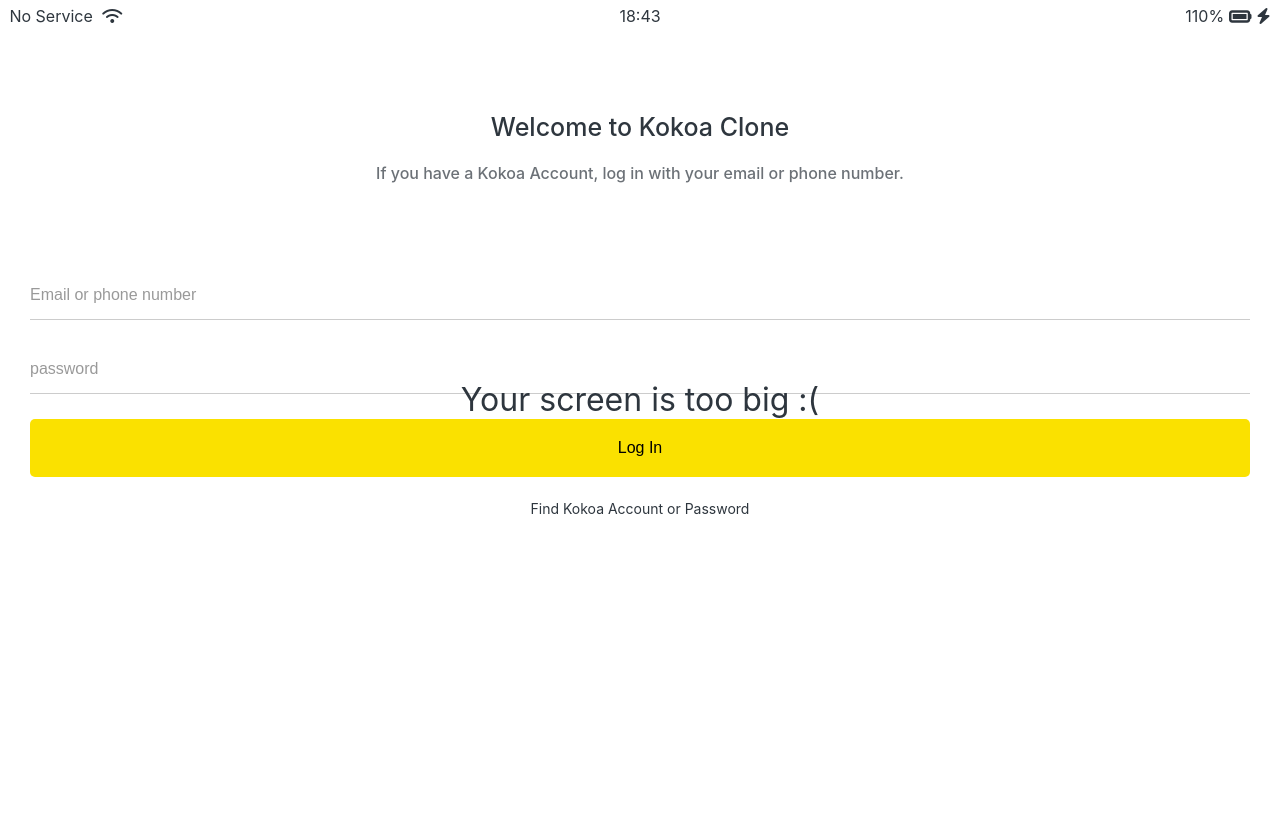
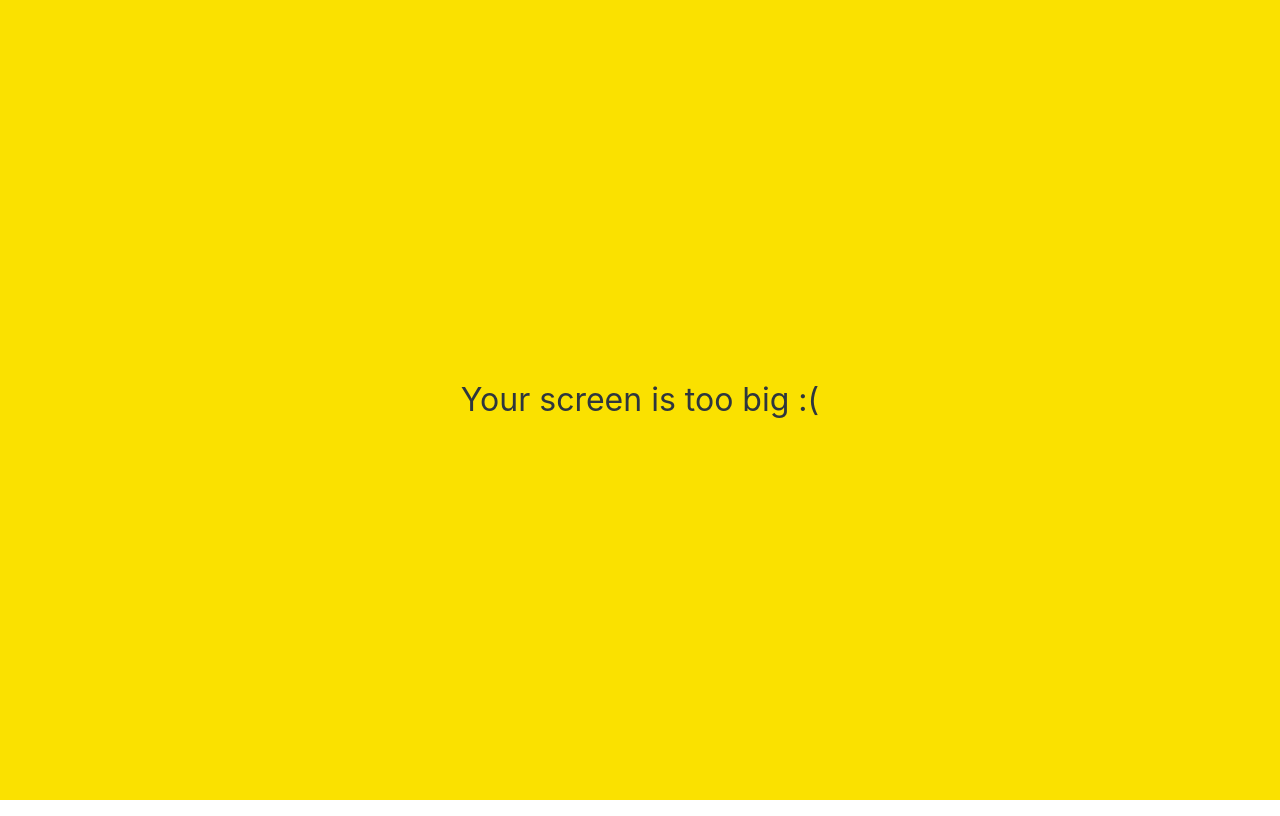
Before and after one commit to min-sung-13/kokoa-clone, a plain HTML site: page index.html in a window 1280 px wide. Drawn offline with Linux system fonts and the light colour scheme.

Commit message:
edit no-mobile

```diff
--- a/css/components/no-mobile.css
+++ b/css/components/no-mobile.css
@@ -3,7 +3,7 @@
    z-index: 90;
    height: 100vh;
    width: 100vw;
-   background-color: var(--yelow);
+   background-color: var(--yellow);
    display: flex;
    justify-content: center;
    align-items: center;
```
